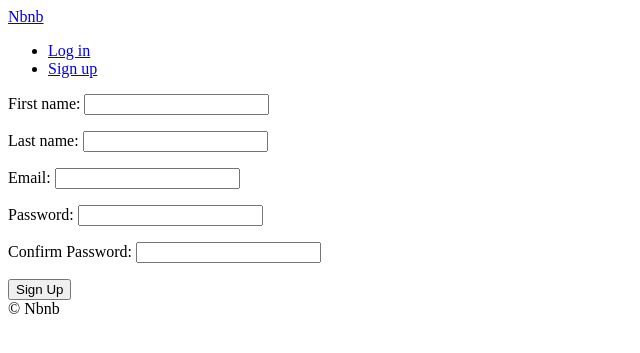
After one commit to DoubleS-Lee/airbnb_clone, a Django app: page /users/signup in a window 1280 px wide. The commit adds this page. Shown: the top 353 px of the page, without its empty margins (0-640 px from the left). Run offline with Django 3.2, Linux system fonts and the light colour scheme.

Commit message:
200325_sign up
15.1 sign up

```diff
--- a/templates/partials/nav.html
+++ b/templates/partials/nav.html
@@ -2,9 +2,10 @@
   <ul>
 
     {% if user.is_authenticated %}
-      <li><a href="{% url "users:logout" %}">Logout</a></li>
+      <li><a href="{% url "users:logout" %}">Log out</a></li>
     {% else %}
-      <li><a href="{% url "users:login" %}">Login</a></li>
+      <li><a href="{% url "users:login" %}">Log in</a></li>
+      <li><a href="{% url "users:signup" %}">Sign up</a></li>
     {% endif %}
 
 
--- /dev/null
+++ b/templates/users/signup.html
@@ -0,0 +1,20 @@
+{% extends "base.html" %}
+
+{% block page_title %}
+
+    Sign Up
+
+{% endblock page_title %}
+
+{% block search-bar %}
+
+{% endblock search-bar %}
+
+
+{% block content %}
+    <form method="POST" action="{% url "users:signup" %}">
+        {% csrf_token %}
+        {{form.as_p}}
+        <button>Sign Up</button>
+    </form>
+{% endblock content %}
--- a/users/forms.py
+++ b/users/forms.py
@@ -19,3 +19,42 @@ class LoginForm(forms.Form):
                 self.add_error("password", forms.ValidationError("password is wrong"))
         except models.User.DoesNotExist:
             self.add_error("email", forms.ValidationError("User does not exist"))
+
+
+class SignUpForm(forms.Form):
+    first_name = forms.CharField(max_length=80)
+    last_name = forms.CharField(max_length=80)
+    email = forms.EmailField()
+    password = forms.CharField(widget=forms.PasswordInput)
+    password1 = forms.CharField(widget=forms.PasswordInput, label="Confirm Password")
+
+    # 가입 아이디 중복 확인
+    def clean_email(self):
+        email = self.cleaned_data.get("email")
+        try:
+            models.User.objects.get(email=email)
+            raise forms.ValidationError("User already exists with that email")
+        except models.User.DoesNotExist:
+            return email
+
+    # 확인 비번 잘 맞는지 확인
+    def clean_password1(self):
+        password = self.cleaned_data.get("password")
+        password1 = self.cleaned_data.get("password1")
+
+        if password != password1:
+            raise forms.ValidationError("Password confirmation does not match")
+        else:
+            return password
+
+    # 가입후(sign up) 바로 로그인이 되어 있게 하는 코드
+    def save(self):
+        first_name = self.cleaned_data.get("first_name")
+        last_name = self.cleaned_data.get("last_name")
+        email = self.cleaned_data.get("email")
+        password = self.cleaned_data.get("password")
+
+        user = models.User.objects.create_user(email, email, password)
+        user.first_name = first_name
+        user.last_name = last_name
+        user.save()
--- a/users/urls.py
+++ b/users/urls.py
@@ -6,4 +6,5 @@ app_name = "users"
 urlpatterns = [
     path("login", views.LoginView.as_view(), name="login"),
     path("logout", views.log_out, name="logout"),
+    path("signup", views.SignUpView.as_view(), name="signup"),
 ]
--- a/users/views.py
+++ b/users/views.py
@@ -1,26 +1,42 @@
 from django.views import View
+from django.views.generic import FormView
+from django.urls import reverse_lazy
 from django.shortcuts import render, redirect, reverse
 from django.contrib.auth import authenticate, login, logout
 from . import forms
 
 
-class LoginView(View):
-    def get(self, request):
-        form = forms.LoginForm(initial={"email": "lss8825@gmail.com"})
-        return render(request, "users/login.html", {"form": form})
+class LoginView(FormView):
 
-    def post(self, request):
-        form = forms.LoginForm(request.POST)
-        if form.is_valid():
-            email = form.cleaned_data.get("email")
-            password = form.cleaned_data.get("password")
-            user = authenticate(request, username=email, password=password)
-            if user is not None:
-                login(request, user)
-                return redirect(reverse("core:home"))
-        return render(request, "users/login.html", {"form": form})
+    template_name = "users/login.html"
+    form_class = forms.LoginForm
+    success_url = reverse_lazy("core:home")
+
+    def form_valid(self, form):
+        email = form.cleaned_data.get("email")
+        password = form.cleaned_data.get("password")
+        user = authenticate(self.request, username=email, password=password)
+        if user is not None:
+            login(self.request, user)
+        return super().form_valid(form)
 
 
 def log_out(request):
     logout(request)
     return redirect(reverse("core:home"))
+
+
+class SignUpView(FormView):
+    template_name = "users/signup.html"
+    form_class = forms.SignUpForm
+    success_url = reverse_lazy("core:home")
+
+    # 만약 form이 유효하다면 이 로그인 form을 save한다
+    def form_valid(self, form):
+        form.save()
+        email = form.cleaned_data.get("email")
+        password = form.cleaned_data.get("password")
+        user = authenticate(self.request, username=email, password=password)
+        if user is not None:
+            login(self.request, user)
+        return super().form_valid(form)
```
